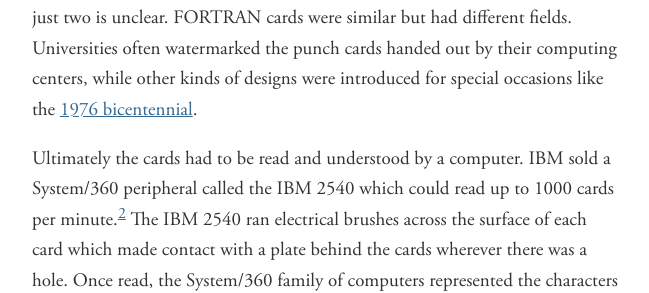
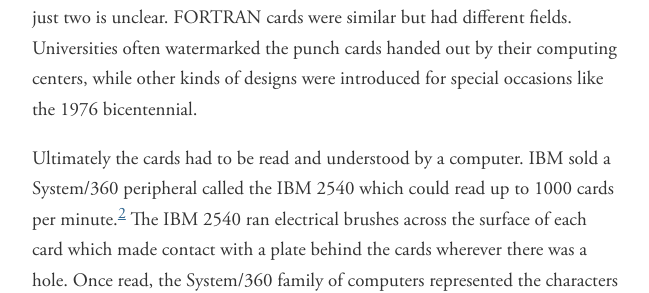
Before and after one commit to sinclairtarget/sinclairtarget.github.io, a Jekyll site: the page built from _posts/2018-06-23-ibm-029-card-punch.md, in a window 1280 px wide and 900 px high, scrolled down 3846 px. Shown: the part 311-604 px from the top of the window, without its empty margins (314-963 px from the left). Built offline with Jekyll 4.4.1, drawn with Linux system fonts in a browser that asks for light colours; a script that is not in the unit is left out; part of the change alters nothing that is shown; some of the changed text lies outside the part shown.

Commit message:
Remove dead link.

```diff
--- a/_posts/2018-06-23-ibm-029-card-punch.md
+++ b/_posts/2018-06-23-ibm-029-card-punch.md
@@ -122,8 +122,8 @@ if you were truly desperate you _could_ circumvent the 80-character limit,
 though whether a two-card statement counts as one long line or just two is
 unclear. FORTRAN cards were similar but had different fields.  Universities
 often watermarked the punch cards handed out by their computing centers, while
-other kinds of designs were introduced for special occasions like the [1976
-bicentennial](http://www.jkmscott.net/data/Punched%20card%20013.jpg).
+other kinds of designs were introduced for special occasions like the 1976
+bicentennial.
 
 Ultimately the cards had to be read and understood by a computer. IBM sold a
 System/360 peripheral called the IBM 2540 which could read up to 1000 cards per
```
